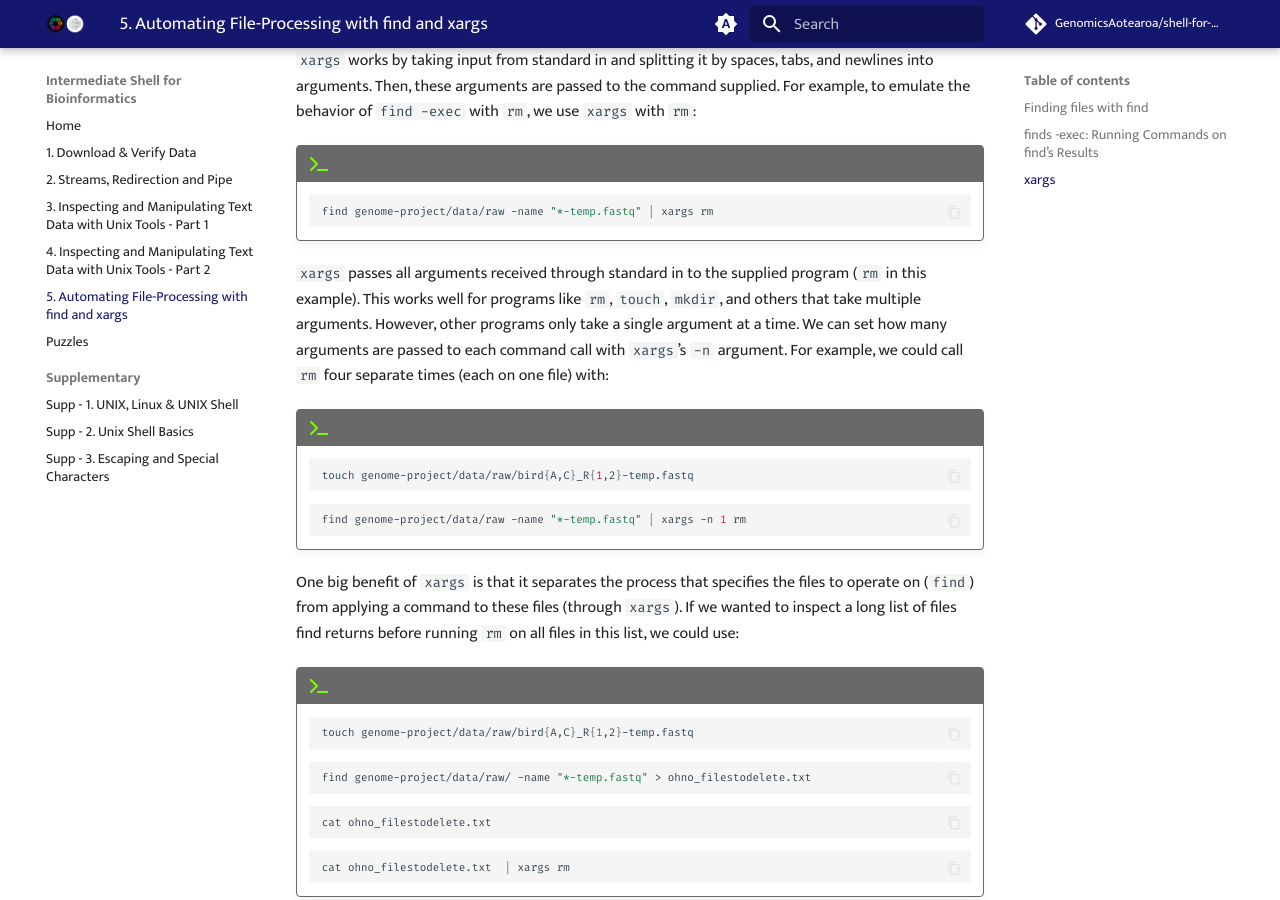
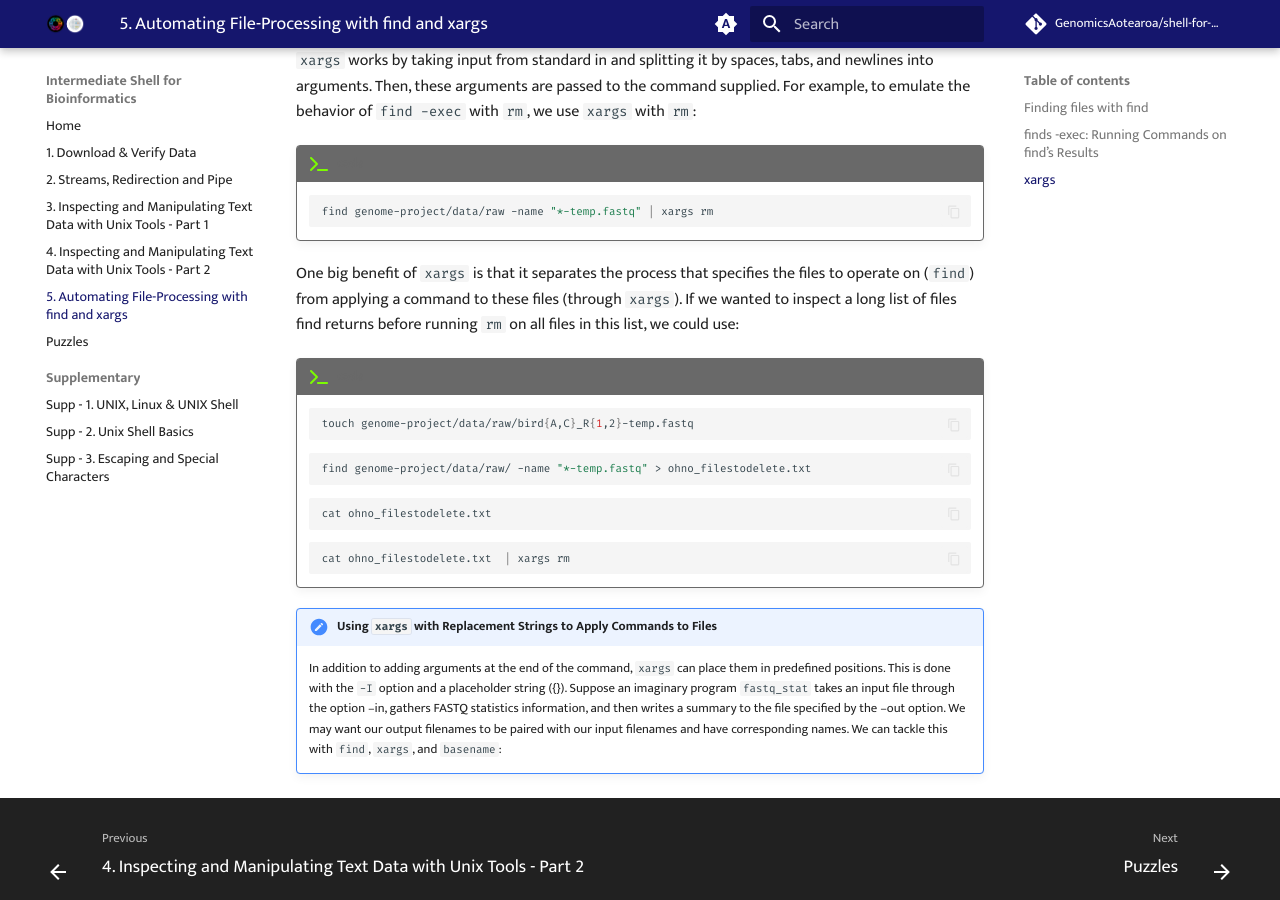
Before and after one commit to GenomicsAotearoa/shell-for-bioinformatics, an MkDocs documentation site: the page built from docs/6_automate_fileprocessing_find_xargs.md, in a window 1280 px wide and 900 px high, scrolled down 2939 px. Built offline with MkDocs 1.6.1 and Material for MkDocs 9.7.7, drawn with Linux system fonts in a browser that asks for light colours; comment, search, counter and statistics services are not loaded.

Commit message:
remove one argument at a time xargs section

````diff
--- a/docs/6_automate_fileprocessing_find_xargs.md
+++ b/docs/6_automate_fileprocessing_find_xargs.md
@@ -176,16 +176,6 @@ Let’s re-create our `-temp.fastq` files: .i.e Make sure to run `ls` after the
     ```bash
     find genome-project/data/raw -name "*-temp.fastq" | xargs rm
     ```
-`xargs` passes all arguments received through standard in to the supplied program (`rm` in this example). This works well for programs like `rm`, `touch`, `mkdir`, and others that take multiple arguments. However, other programs only take a single argument at a time. We can set how many arguments are passed to each command call with `xargs`’s `-n` argument. For example, we could call `rm` four separate times (each on one file) with:
-
-!!! terminal "code"
-
-    ```bash
-    touch genome-project/data/raw/bird{A,C}_R{1,2}-temp.fastq
-    ```
-    ```bash
-    find genome-project/data/raw -name "*-temp.fastq" | xargs -n 1 rm
-    ```
 
 One big benefit of `xargs` is that it separates the process that specifies the files to operate on (`find`) from applying a command to these files (through `xargs`). If we wanted to inspect a long list of files find returns before running `rm` on all files in this list, we could use:
 
````
